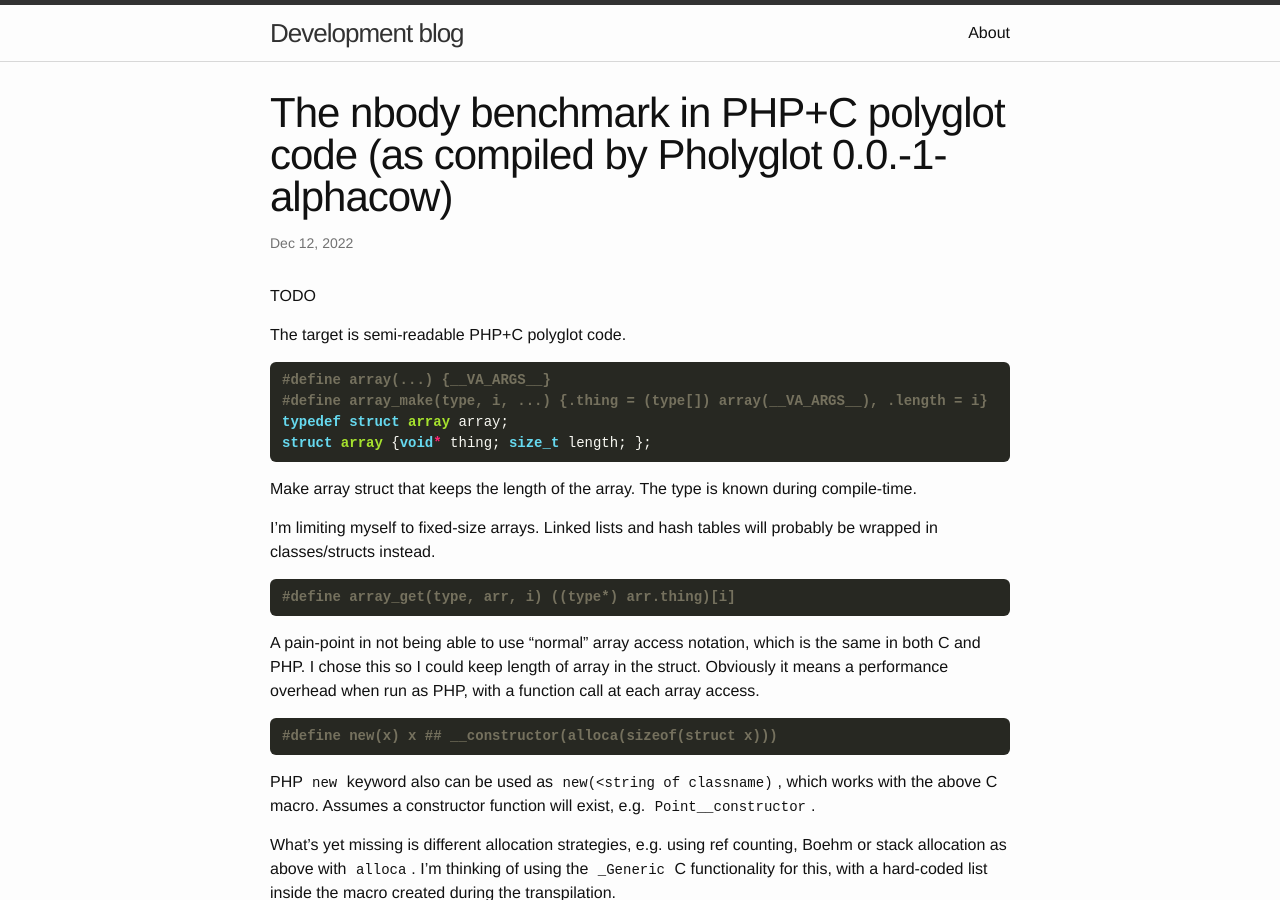
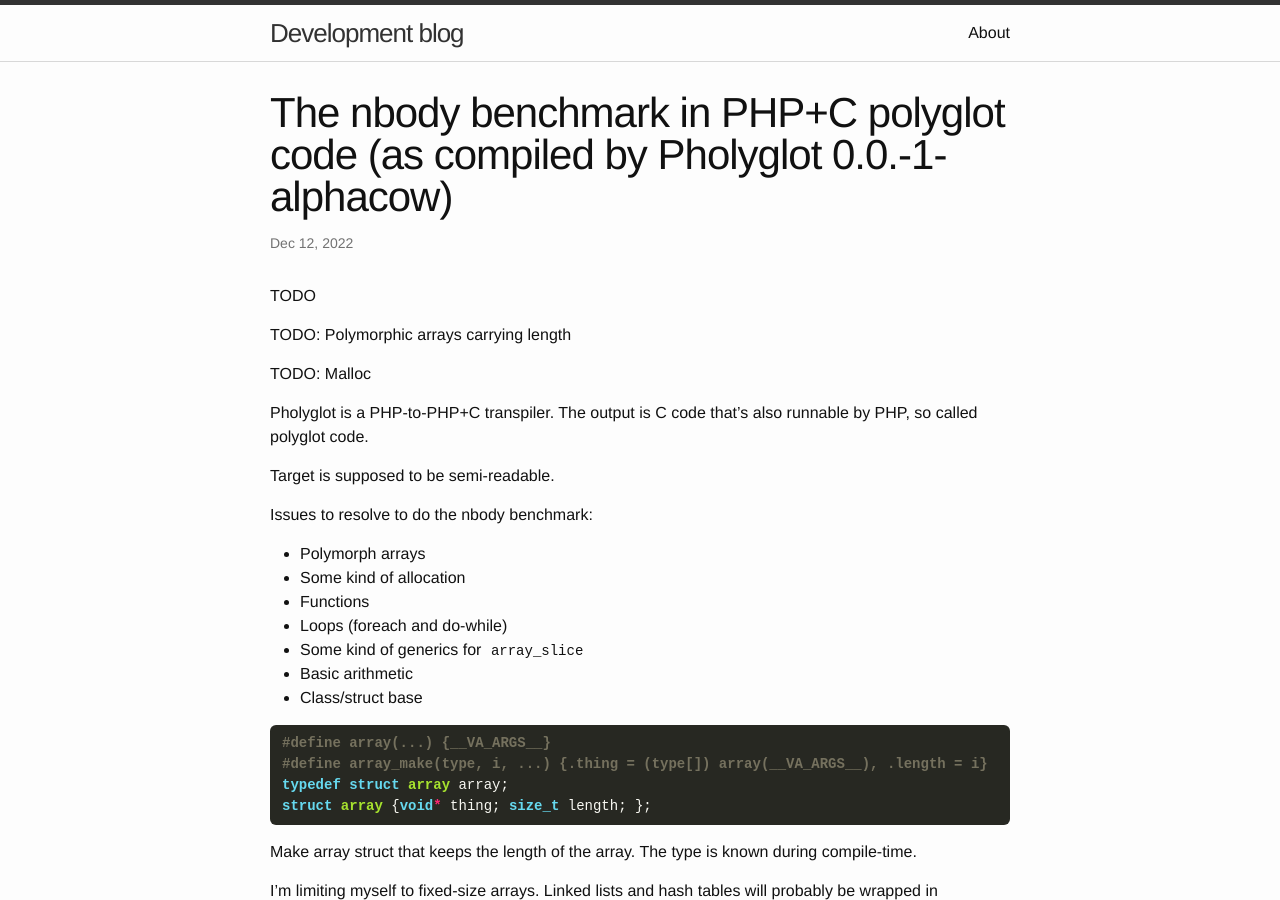
Before and after one commit to olleharstedt/olleharstedt.github.io, a Jekyll site: the page built from _posts/2022-12-12-nbody-benchmark-in-php-c-polyglot-pholyglot.markdown, in a window 1280 px wide and 900 px high. Built offline with Jekyll 4.4.1, drawn with Linux system fonts in a browser that asks for light colours; nearby versions of some CDN libraries.

Commit message:
WIP foreach

````diff
--- a/_posts/2022-12-12-nbody-benchmark-in-php-c-polyglot-pholyglot.markdown
+++ b/_posts/2022-12-12-nbody-benchmark-in-php-c-polyglot-pholyglot.markdown
@@ -7,7 +7,23 @@ categories: programming
 
 TODO
 
-The target is semi-readable PHP+C polyglot code.
+TODO: Polymorphic arrays carrying length
+
+TODO: Malloc
+
+Pholyglot is a PHP-to-PHP+C transpiler. The output is C code that's also runnable by PHP, so called polyglot code.
+
+Target is supposed to be semi-readable.
+
+Issues to resolve to do the nbody benchmark:
+
+* Polymorph arrays
+* Some kind of allocation
+* Functions
+* Loops (foreach and do-while)
+* Some kind of generics for `array_slice`
+* Basic arithmetic
+* Class/struct base
 
 ```cpp
 #define array(...) {__VA_ARGS__}
````
